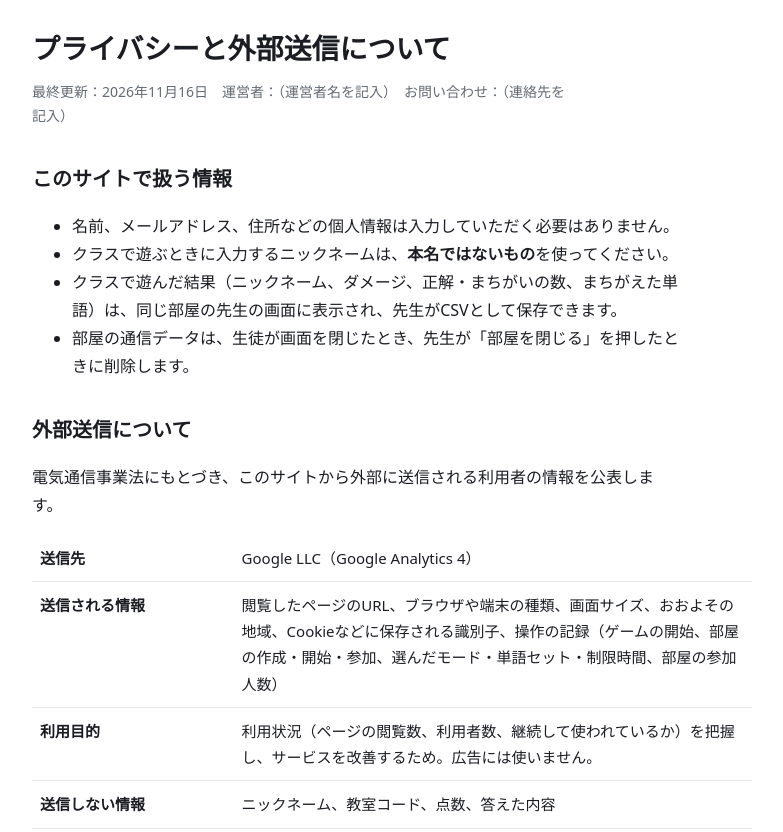
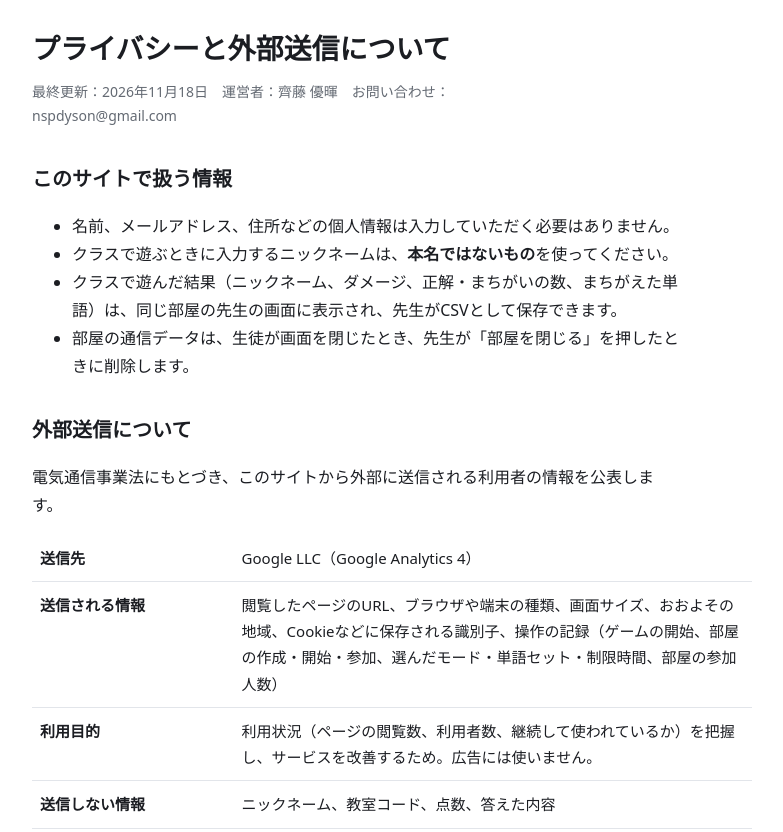
Before and after one commit to Dyson3110/tango-raid, a plain HTML site: page privacy.html in a window 1280 px wide. Shown: the top 832 px of the page, without its empty margins (248-1031 px from the left). Drawn offline with Linux system fonts and the light colour scheme.

Commit message:
privacy.html に運営者名と連絡先を記入
Co-Authored-By: Claude Opus 5.5 <noreply@anthropic.com>
Claude-Session: https://claude.ai/code/session_01B8h8LN2G55mo7Rb5H7zenh

```diff
--- a/privacy.html
+++ b/privacy.html
@@ -24,7 +24,7 @@ a{color:inherit}
 <body>
 <main>
 <h1>プライバシーと外部送信について</h1>
-<p class="sub">最終更新：2026年11月16日　運営者：（運営者名を記入）　お問い合わせ：（連絡先を記入）</p>
+<p class="sub">最終更新：2026年11月18日　運営者：齊藤 優暉　お問い合わせ：nspdyson@gmail.com</p>
 
 <h2>このサイトで扱う情報</h2>
 <ul>
```
Also changed, not shown: 1 other file.
